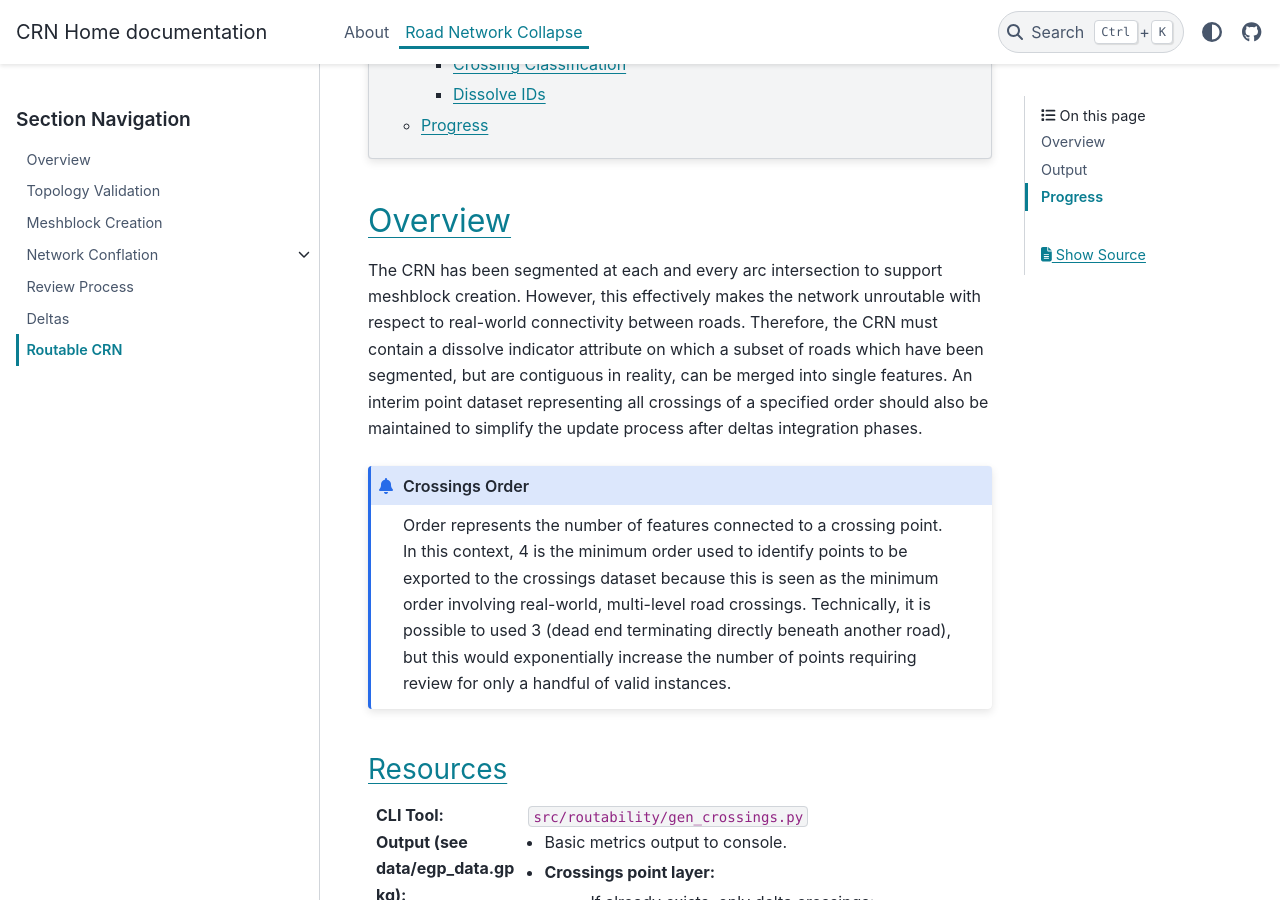
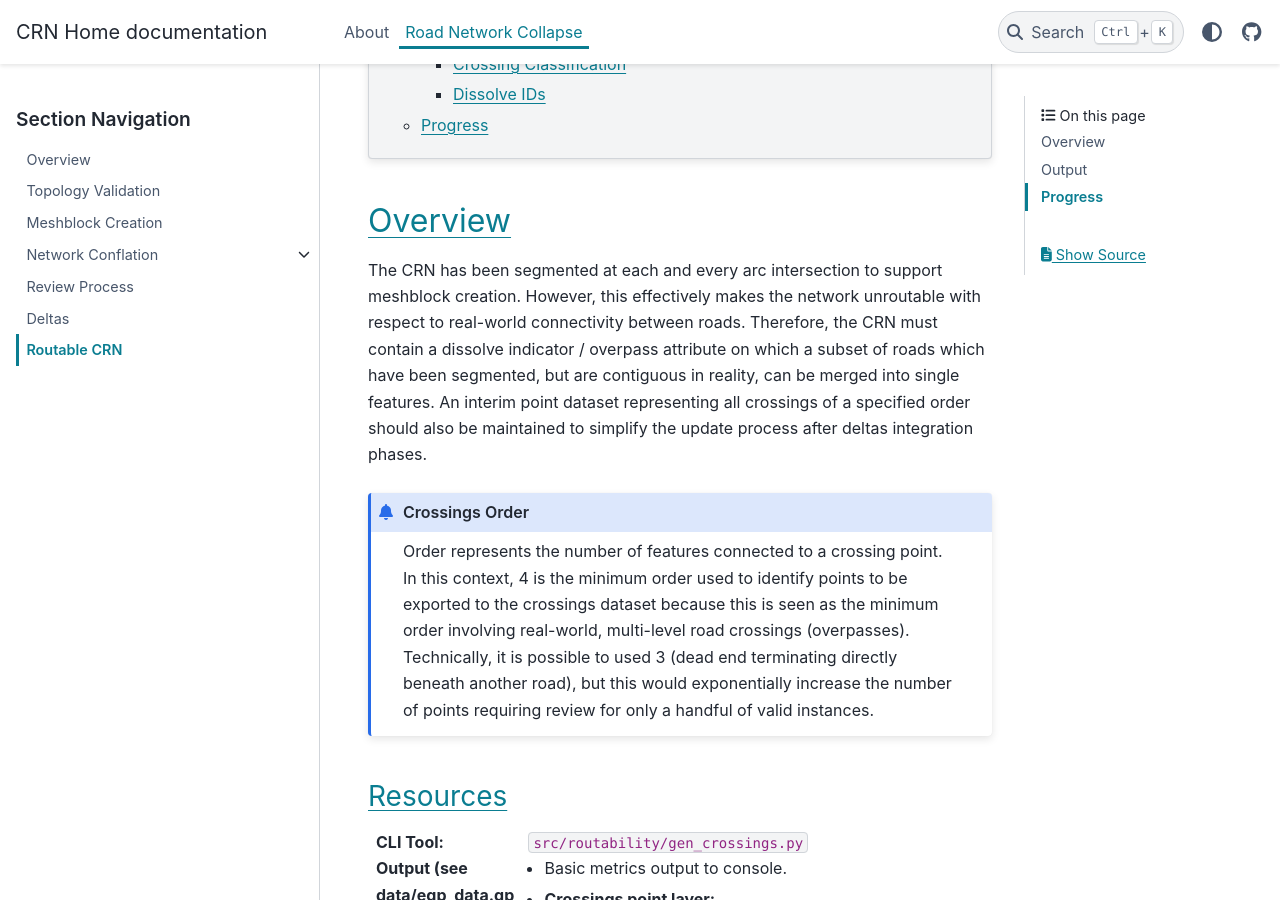
Before and after one commit to StatCan/egp-crn, a Sphinx documentation site: the page built from docs/source/road_network_collapse/routable_crn.rst, in a window 1280 px wide and 900 px high, scrolled down 395 px. Built offline with Sphinx 7.4.7 and the PyData theme 0.15.4, drawn with Linux system fonts in a browser that asks for light colours; some of the changed text lies outside the part shown.

Commit message:
[1] updated routable crn docs toc image and added the word `overpass` to some descriptions for clarity.

```diff
--- a/docs/source/road_network_collapse/routable_crn.rst
+++ b/docs/source/road_network_collapse/routable_crn.rst
@@ -10,17 +10,17 @@ Overview
 
 The CRN has been segmented at each and every arc intersection to support meshblock creation. However, this effectively
 makes the network unroutable with respect to real-world connectivity between roads. Therefore, the CRN must contain a
-dissolve indicator attribute on which a subset of roads which have been segmented, but are contiguous in reality, can
-be merged into single features. An interim point dataset representing all crossings of a specified order should also be
-maintained to simplify the update process after deltas integration phases.
+dissolve indicator / overpass attribute on which a subset of roads which have been segmented, but are contiguous in
+reality, can be merged into single features. An interim point dataset representing all crossings of a specified order
+should also be maintained to simplify the update process after deltas integration phases.
 
 .. admonition:: Crossings Order
 
     Order represents the number of features connected to a crossing point. In this context, 4 is the minimum order used
     to identify points to be exported to the crossings dataset because this is seen as the minimum order involving
-    real-world, multi-level road crossings. Technically, it is possible to used 3 (dead end terminating directly
-    beneath another road), but this would exponentially increase the number of points requiring review for only a
-    handful of valid instances.
+    real-world, multi-level road crossings (overpasses). Technically, it is possible to used 3 (dead end terminating
+    directly beneath another road), but this would exponentially increase the number of points requiring review for
+    only a handful of valid instances.
 
 Resources
 ---------
@@ -59,7 +59,7 @@ Explanation of Layers
     - ``Additions``: New crossings.
     - ``Deletions``: Removed crossings.
     - ``Modifications``: Preserved crossings with a different order (feature count).
-:``crossings``: Crossings dataset, symbolized according to dissolve requirement status.
+:``crossings``: Crossings dataset, symbolized according to overpass status.
 :``crn_roads``: CRN roads, used to determine if each crossing point contains dissolvable features.
 :``Esri Satellite``: Reference WMS for recent imagery context.
 
```
Also changed, not shown: docs/source/_static/routable_crn/qgis_project_layers.png.
